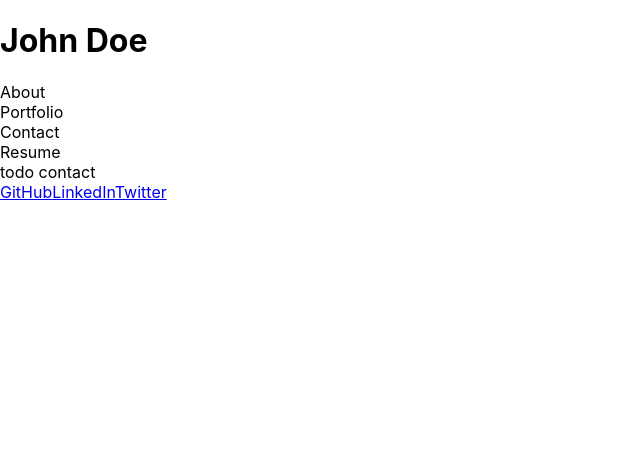
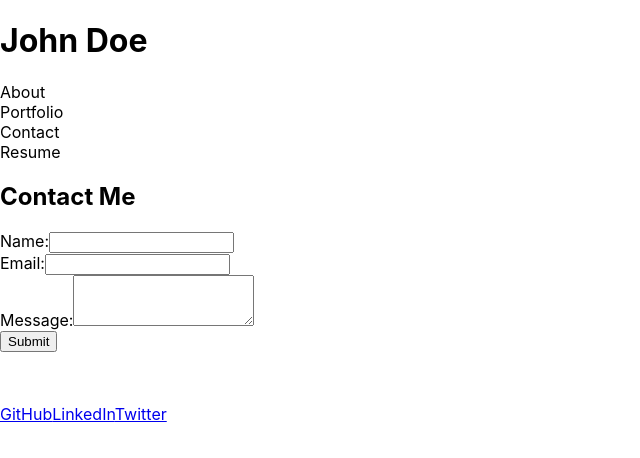
Before and after one commit to rrrbbbsss/React-Portfolio, a React (Create React App) app: page / in a window 1280 px wide. Both pictures are taken after a click on the element "Contact". Shown: the top 458 px of the page, without its empty margins (0-640 px from the left). Built offline with nearby package versions, Linux system fonts and the light colour scheme.

Commit message:
add contact section

```diff
--- a/src/components/Contact/index.js
+++ b/src/components/Contact/index.js
@@ -1,7 +1,98 @@
-import React from "react";
+import React, { useState } from "react";
+import { validateEmail } from "../../utils/helpers";
+function Contact() {
+  const [errorMessage, setErrorMessage] = useState("");
+  const [formState, setFormState] = useState({
+    name: "",
+    email: "",
+    message: "",
+  });
+  const { name, email, message } = formState;
 
-function Contact() {
-  return <section>todo contact</section>;
+  function handleChange(e) {
+    if (e.target.name === "email") {
+      const isValid = validateEmail(e.target.value);
+      console.log(isValid);
+      if (!isValid) {
+        setErrorMessage("Your email is invalid");
+      } else {
+        setErrorMessage("");
+      }
+    } else {
+      if (!e.target.value.length) {
+        setErrorMessage(`${e.target.name} is required.`);
+      } else {
+        setErrorMessage("");
+      }
+    }
+    if (!errorMessage) {
+      setFormState({ ...formState, [e.target.name]: e.target.value });
+    }
+  }
+  function handleSubmit(event) {
+    event.preventDefault();
+    console.log(formState);
+  }
+  return (
+    <div className="flex flex-col justify-center items-center">
+      <div className="w-full max-w-xl">
+        <h2 className="p-2 m-2 text-center">Contact Me</h2>
+        <form
+          id="contact-form"
+          onSubmit={handleSubmit}
+          className="border w-full"
+        >
+          <div className="p-2 m-2">
+            <label htmlFor="name" className="block">
+              Name:
+            </label>
+            <input
+              type="text"
+              name="name"
+              className="text-black p-1 w-full"
+              defaultValue={name}
+              onBlur={handleChange}
+            />
+          </div>
+          <div className="p-2 m-2">
+            <label htmlFor="email" className="block">
+              Email:
+            </label>
+            <input
+              type="email"
+              name="email"
+              className="text-black p-1 w-full"
+              defaultValue={email}
+              onBlur={handleChange}
+            />
+          </div>
+          <div className="p-2 m-2">
+            <label htmlFor="message" className="block">
+              Message:
+            </label>
+            <textarea
+              name="message"
+              rows="3"
+              className="text-black p-1 w-full"
+              defaultValue={message}
+              onBlur={handleChange}
+            />
+          </div>
+          <div className="flex flex-col justify-center">
+            <button
+              className="p-2 mx-4 border hover:text-amber-300 hover:border-amber-300"
+              type="submit"
+            >
+              Submit
+            </button>
+          </div>
+          <div>
+            <p className="text-rose-300 p-2 m-2">{errorMessage || <br></br>}</p>
+          </div>
+        </form>
+      </div>
+    </div>
+  );
 }
 
 export default Contact;
--- /dev/null
+++ b/src/utils/helpers.js
@@ -0,0 +1,6 @@
+export function validateEmail(email) {
+  // good enough regex for email validation: https://emailregex.com
+  const emailRegex =
+    /^(([^<>()\[\]\\.,;:\s@"]+(\.[^<>()\[\]\\.,;:\s@"]+)*)|(".+"))@((\[[0-9]{1,3}\.[0-9]{1,3}\.[0-9]{1,3}\.[0-9]{1,3}])|(([a-zA-Z\-0-9]+\.)+[a-zA-Z]{2,}))$/;
+  return emailRegex.test(String(email).toLowerCase());
+}
```
